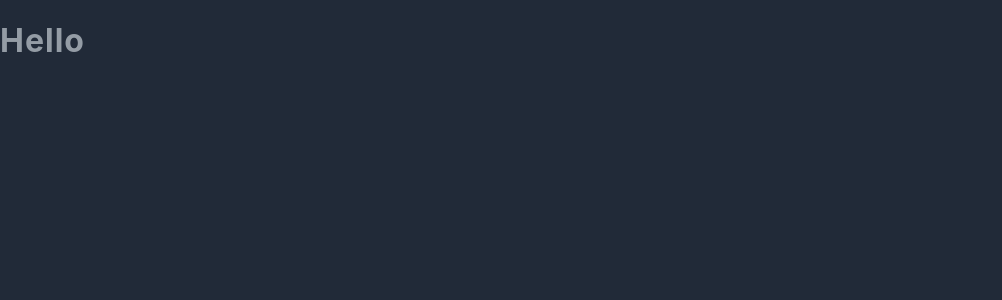
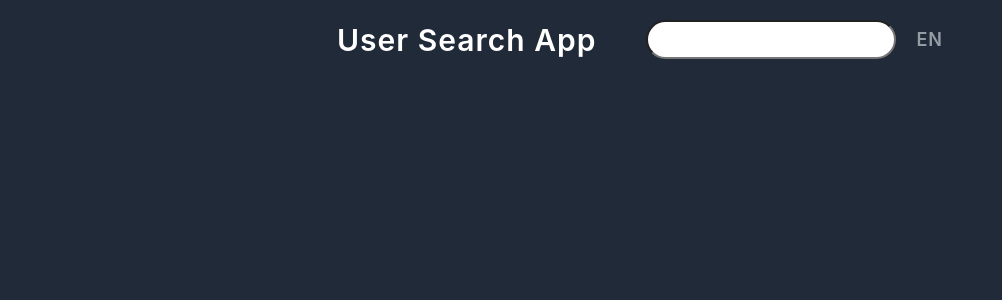
Before and after one commit to felix1234567890/react_typescript_mobx, a React (Create React App) app: page / in a window 1280 px wide. Shown: the top 300 px of the page, without its empty margins (0-1002 px from the left). Built offline with nearby package versions, Linux system fonts and the light colour scheme.

Commit message:
Added header

```diff
--- a/src/App.tsx
+++ b/src/App.tsx
@@ -1,10 +1,11 @@
 import React from "react";
 import { useRootStore } from "./store/RootState";
+import Header from "./components/Header";
 
 function App() {
   const { loading } = useRootStore();
   console.log(loading);
-  return <h1>Hello</h1>;
+  return <Header />;
 }
 
 export default App;
--- /dev/null
+++ b/src/components/Header/Header.tsx
@@ -0,0 +1,19 @@
+import React, { FC } from "react";
+import { Header, HeaderTitle, HeaderSearch } from "./styles";
+
+interface HeaderProps {
+  search: (event: React.FormEvent<HTMLInputElement>) => void;
+}
+const Head: FC = () => {
+  return (
+    <Header>
+      <HeaderTitle>User Search App</HeaderTitle>
+      <HeaderSearch>
+        <input type="search" placeholder="Search users by country" />
+      </HeaderSearch>
+      <span className="language">EN</span>
+    </Header>
+  );
+};
+
+export default Head;
--- /dev/null
+++ b/src/components/Header/index.ts
@@ -0,0 +1 @@
+export { default } from "./Header";
--- /dev/null
+++ b/src/components/Header/styles.ts
@@ -0,0 +1,54 @@
+import styled from "styled-components";
+export const Header = styled.header`
+  padding: 2rem;
+  display: flex;
+  justify-content: center;
+  align-items: center;
+  margin-bottom: 2rem;
+
+  @media only screen and (max-width: 600px) {
+    flex-direction: column;
+  }
+
+  .language {
+    font-weight: 600;
+    margin-left: 2rem;
+    font-size: 1.8rem;
+    &:hover {
+      color: white;
+    }
+    @media only screen and (max-width: 600px) {
+      margin-top: 2rem;
+      margin-left: unset;
+    }
+  }
+`;
+export const HeaderTitle = styled.div`
+  font-weight: 600;
+  font-size: 3rem;
+  color: #fff;
+  @media only screen and (max-width: 600px) {
+    margin-bottom: 1rem;
+  }
+`;
+export const HeaderSearch = styled.div`
+  input {
+    background: lighten($body-background-color, 10%);
+    margin-left: 5rem;
+    border: 1px solid lighten($body-background-color, 10%);
+    padding: 1rem 2rem;
+    border-radius: 10rem;
+    width: 25rem;
+    outline: none;
+    color: $body-color;
+
+    @media only screen and (max-width: 600px) {
+      margin-left: 0;
+      margin-top: 1rem;
+    }
+    &::placeholder {
+      color: white;
+      opacity: 0.9;
+    }
+  }
+`;
```
